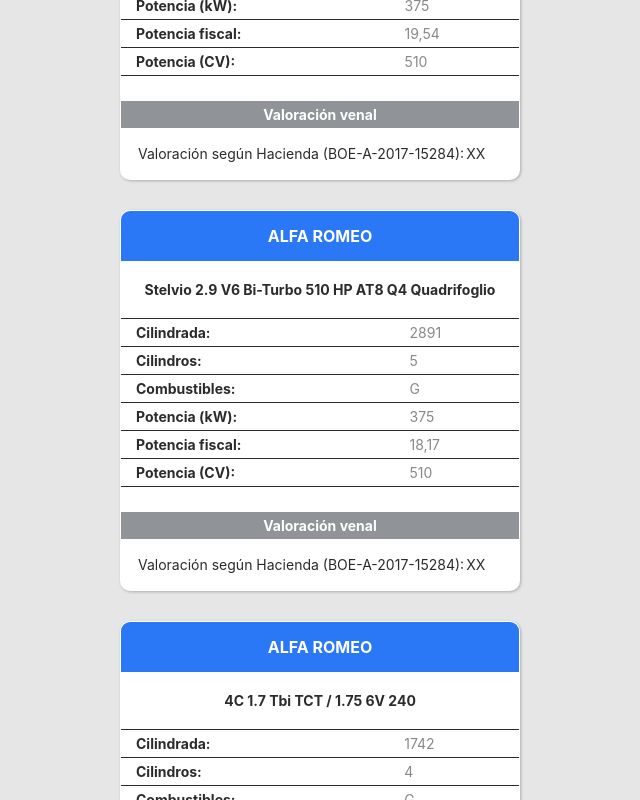
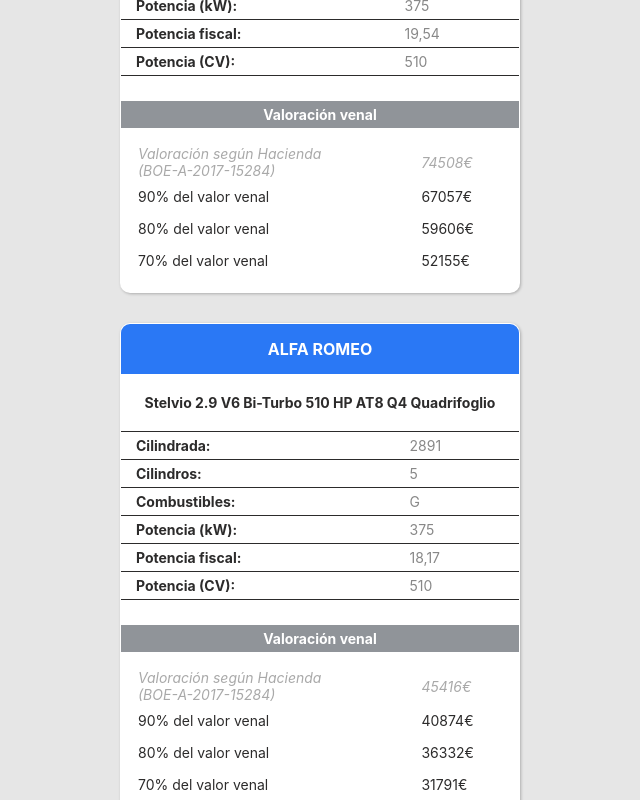
Before and after one commit to yeraysarmiento/swipoo, a React (Create React App) app: page / in a window 1280 px wide. Shown: the part 800-1600 px from the top of the page, without its empty margins (320-960 px from the left). Built offline with nearby package versions, Linux system fonts and the light colour scheme.

Commit message:
Added venal values jsx in Car

```diff
--- a/src/components/Car/Car.css
+++ b/src/components/Car/Car.css
@@ -63,6 +63,17 @@
 }
 
 .car__value {
-  padding: 15px;
+  margin: 15px 0 15px 0;
   font-size: 14px;
+  width: 100%;
+  padding: 0 15px;
 }
+
+.car__deprecation-box {
+  height: 30px;
+}
+
+.car__value tr:nth-child(1) {
+  font-style: italic;
+  color: darkgrey;
+}
--- a/src/components/Car/Car.js
+++ b/src/components/Car/Car.js
@@ -38,10 +38,19 @@
         <tbody>
           <tr>
             <td className="car__title-value">
-              Valoración según Hacienda (BOE-A-2017-15284):
+              Valoración según Hacienda <br />
+              (BOE-A-2017-15284)
             </td>
-            <td className="car__info-value">XX</td>
+            <td className="car__venal-value">{car.venalValue}€</td>
           </tr>
+          {car.deprecationValues.map((value, index) => (
+            <tr className="car__deprecation-box" key={index}>
+              <td className="car__deprecation-title">
+                {90 - 10 * index}% del valor venal
+              </td>
+              <td className="car__deprecation-value">{value}€</td>
+            </tr>
+          ))}
         </tbody>
       </table>
     </li>
--- a/src/components/CarsList/CarsList.js
+++ b/src/components/CarsList/CarsList.js
@@ -33,6 +33,8 @@
 
   return (
     <section className="list-container">
+      {cars.length !== 0 && (
+        <>
           <form className="form" noValidate autoComplete="off">
             <select
               id="model"
@@ -57,6 +59,8 @@
               <Car car={car} key={car.model} />
             ))}
           </ul>
+        </>
+      )}
     </section>
   );
 }
```
Lines whose indentation alone changed are shown as unchanged.
